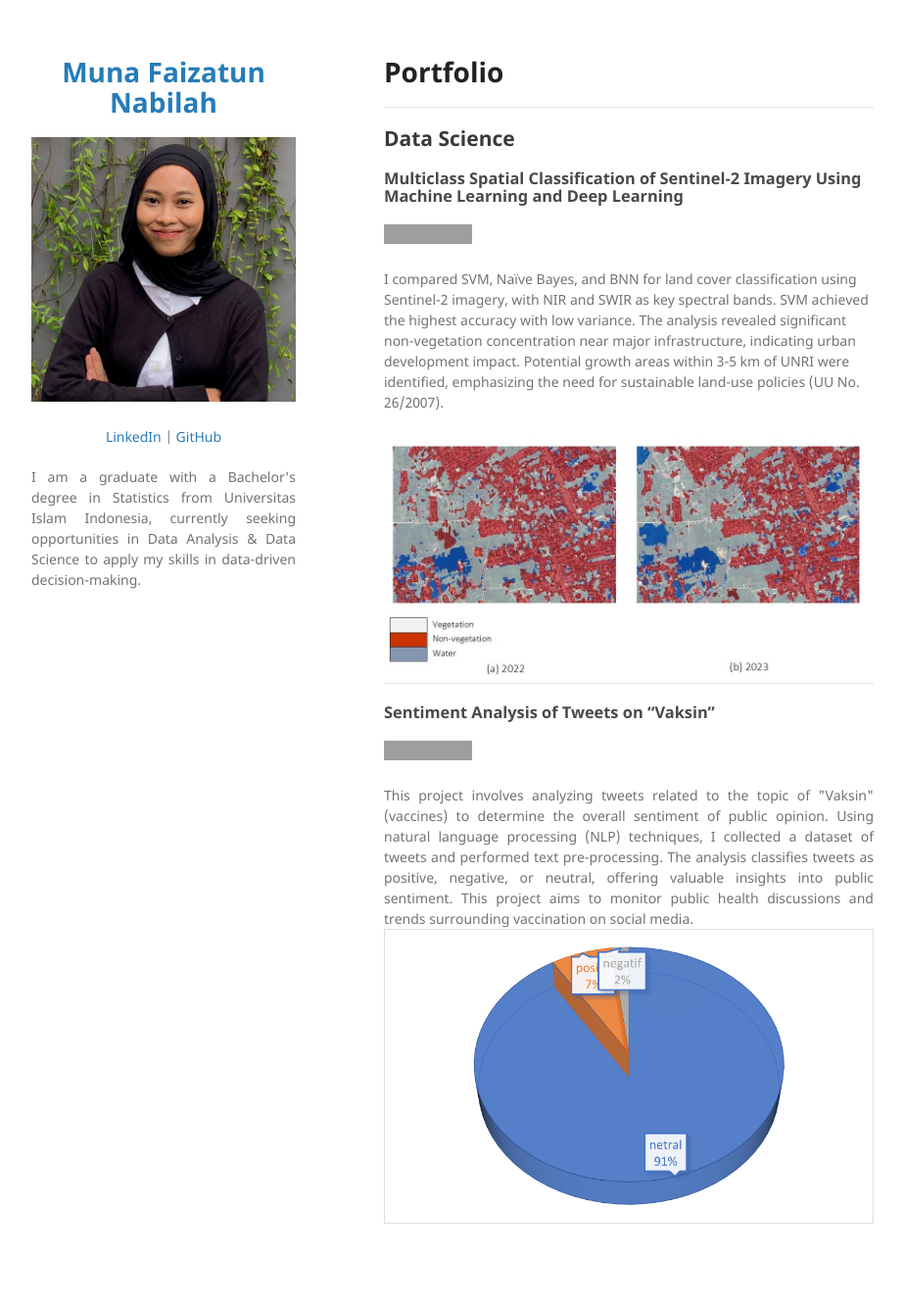
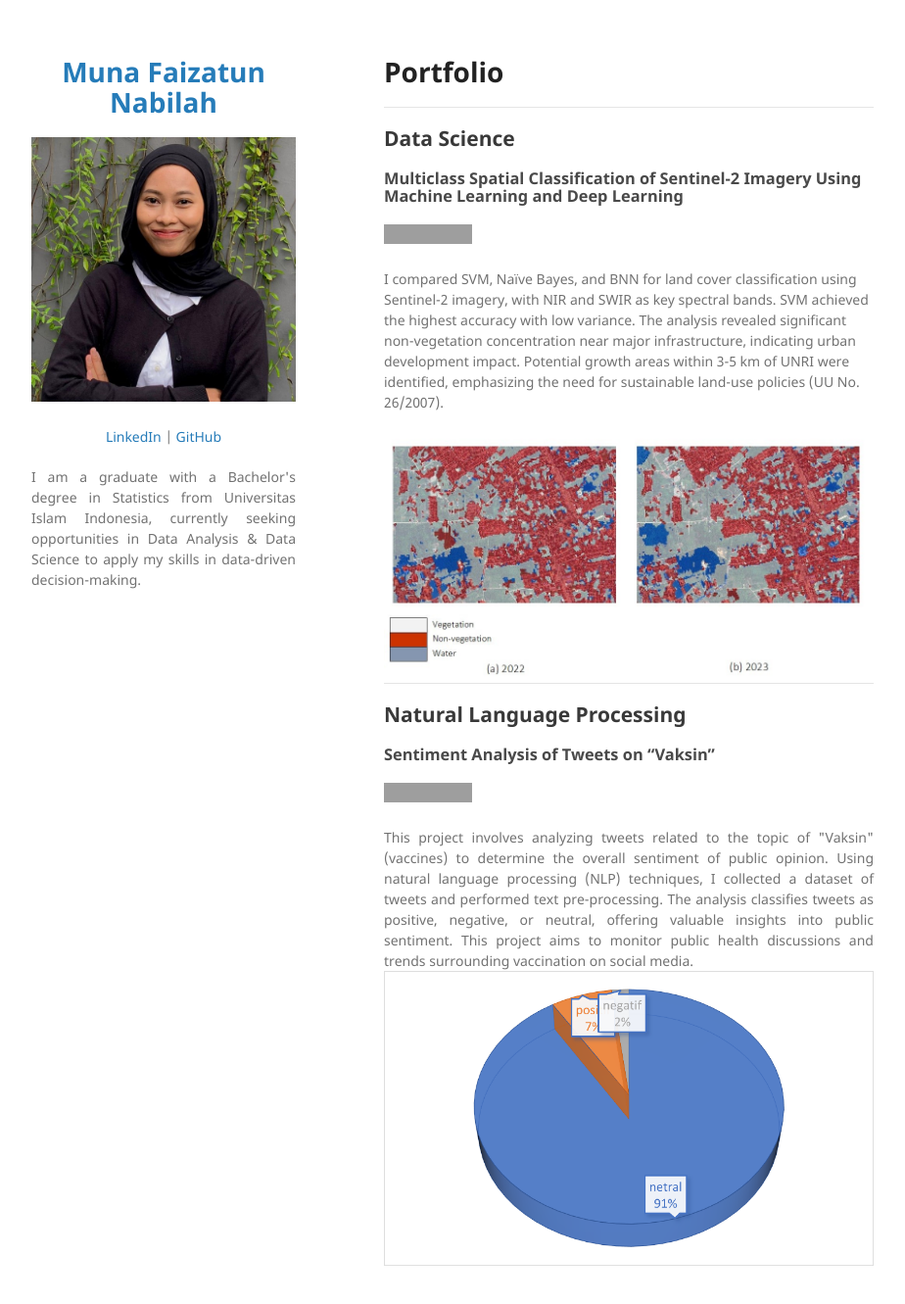
Before and after one commit to munafaizatun/munafaizatun.github.io, a Jekyll site: the page built from index.md, in a window 1280 px wide and 1347 px high. Shown: the top 1331 px of the window at 98% size, without its empty margins (178-1102 px from the left). Built offline with Jekyll 4.4.1, drawn with Linux system fonts in a browser that asks for light colours; our own code applies the rules of GitHub Pages for plain Markdown files; grey boxes are pictures that could not be loaded.

Commit message:
Update index.md

```diff
--- a/index.md
+++ b/index.md
@@ -11,6 +11,8 @@ I compared SVM, Naïve Bayes, and BNN for land cover classification using Sentin
 <center><img src="images/classification.jpg"/></center>
 
 ---
+## Natural Language Processing
+
 ### Sentiment Analysis of Tweets on "Vaksin"
 
 [![Run in Google Colab](https://img.shields.io/badge/Colab-Run_in_Google_Colab-blue?logo=Google&logoColor=FDBA18)](https://colab.research.google.com/drive/1bpqsgL6nWUa2QKzK3jLZi7nWPMTaK6ZW#scrollTo=u80kIjVz5q36)
```
